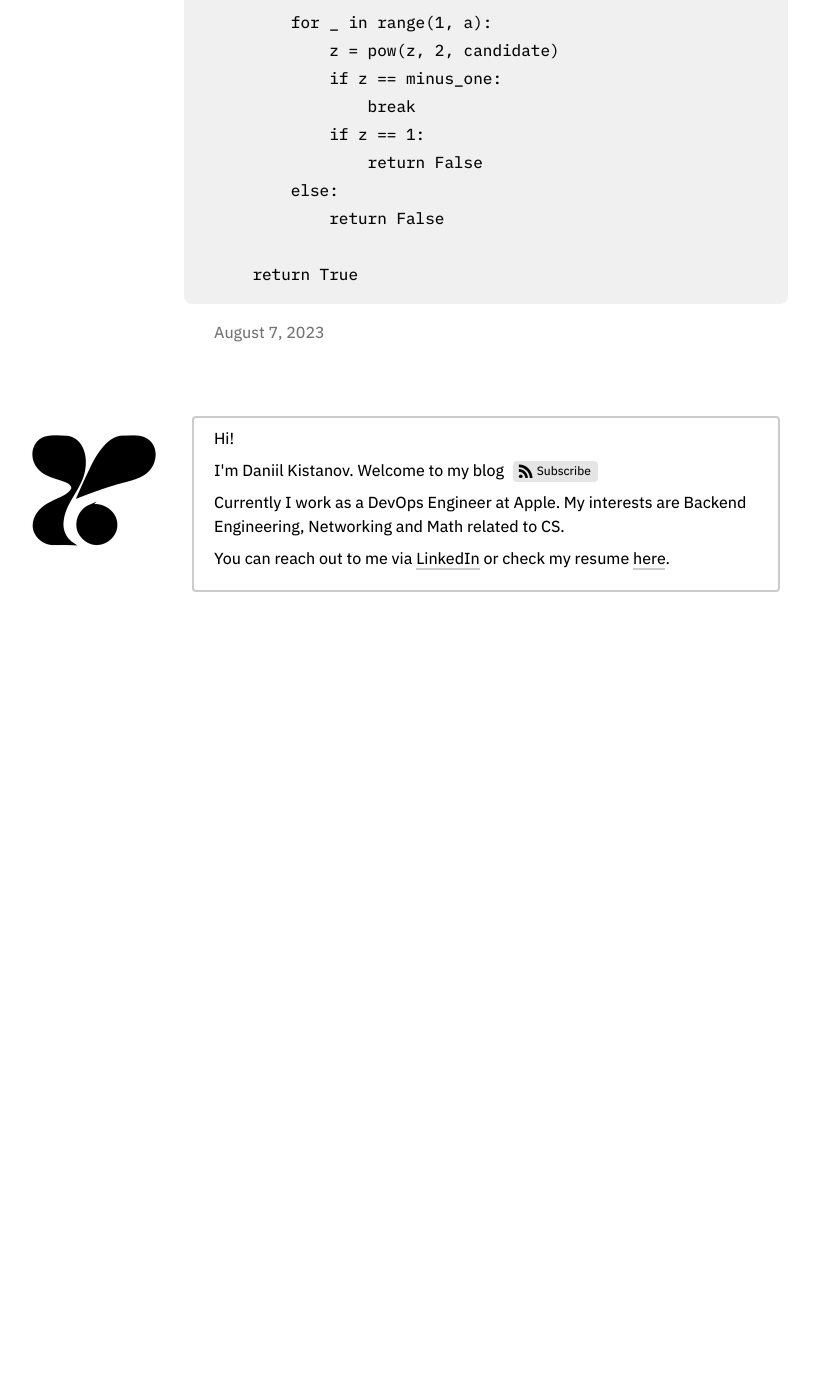
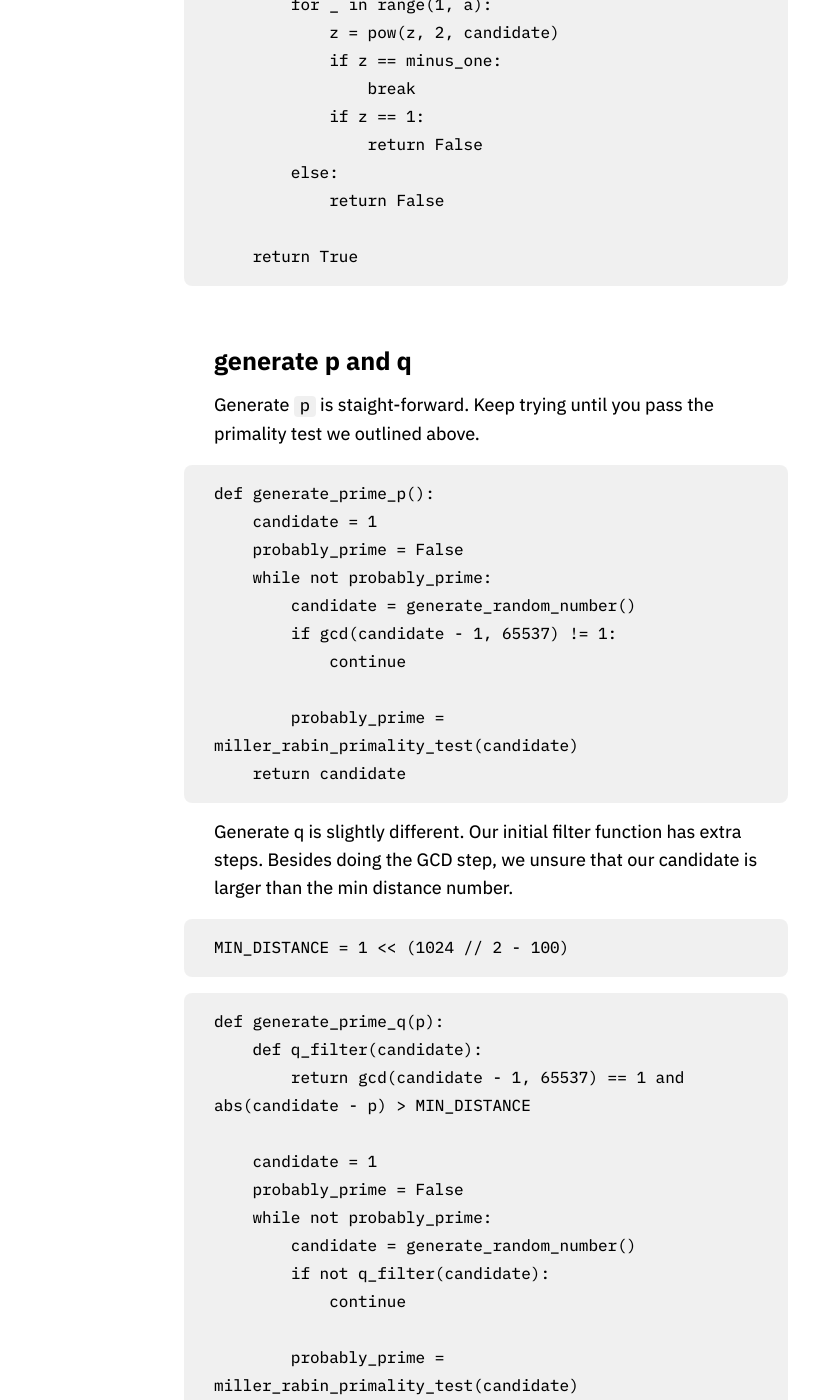
Before and after one commit to kistanovdev/kistanovdev.github.io, a Jekyll site: the page built from _posts/2023-08-07-rsa-in-pure-python.md, in a window 1280 px wide and 1400 px high, scrolled down 3581 px. Shown: the whole window, without its empty margins (155-974 px from the left). Built offline with Jekyll 4.4.1, drawn with Linux system fonts in a browser that asks for light colours; before the commit the page ends 4211 px from its top, so only the background shows below that; some of the changed text lies outside the part shown.

````diff
--- a/_posts/2023-08-07-rsa-in-pure-python.md
+++ b/_posts/2023-08-07-rsa-in-pure-python.md
@@ -36,6 +36,7 @@ They're not fast, but when it comes to programming in python, you're not looking
 3. Compute `λ(n)`, where `λ` is a [Carmichael function](https://en.wikipedia.org/wiki/Carmichael%27s_totient_function).
 4. choose number `e`. For our case, e will be 65537, which is the most commonly chosen value.
 5. Determine `d`, where `de ≡ 1 (mod λ(n))`.
+6. Use the generated numbers to encode a useful `privatekey.pem` file.
 
 ## Functions we'll need
 
@@ -75,12 +76,9 @@ def mod_inv(e, mod):
             v1, v2, v3, u1, u2, u3 = (u1 - q * v1), (u2 - q * v2), (u3 - q * v3), v1, v2, v3
         return u1 % mod
 ```
-sieve check to speed up the process
+[sieve](https://en.wikipedia.org/wiki/Sieve_of_Eratosthenes) check to speed up the process
 ```
-
-
 def quick_sieve_check(candidate):
-    """
     first_hundred_primes = {***}
     for prime in first_hundred_primes:
         if candidate % prime == 0:
@@ -124,3 +122,60 @@ def miller_rabin_primality_test(candidate):
 
     return True
 ```
+
+## generate p and q
+
+Generate `p` is staight-forward. Keep trying until you pass the
+primality test we outlined above.
+```
+def generate_prime_p():
+    candidate = 1
+    probably_prime = False
+    while not probably_prime:
+        candidate = generate_random_number()
+        if gcd(candidate - 1, 65537) != 1:
+            continue
+
+        probably_prime = miller_rabin_primality_test(candidate)
+    return candidate
+```
+Generate q is slightly different. Our initial filter function has extra steps.
+Besides doing the GCD step, we unsure that our candidate is larger than the
+min distance number.
+
+```
+MIN_DISTANCE = 1 << (1024 // 2 - 100)
+```
+
+```
+def generate_prime_q(p):
+    def q_filter(candidate):
+        return gcd(candidate - 1, 65537) == 1 and abs(candidate - p) > MIN_DISTANCE
+
+    candidate = 1
+    probably_prime = False
+    while not probably_prime:
+        candidate = generate_random_number()
+        if not q_filter(candidate):
+            continue
+
+        probably_prime = miller_rabin_primality_test(candidate)
+    return candidate
+```
+
+## main()
+
+This is how our main function will look like
+```
+if __name__ == "__main__":
+    e = 65537
+    p = generate_prime_p()
+    q = generate_prime_q(p)
+
+    n = p * q
+    lcm = lcm(p, q)
+    d = mod_inv(65537, lcm)
+
+```
+
+## Encoding the key to `.pem` file
````
Also changed, not shown: _posts/2023-09-10-arbitrary-length-ssh-key.md (+5 -3 lines).
